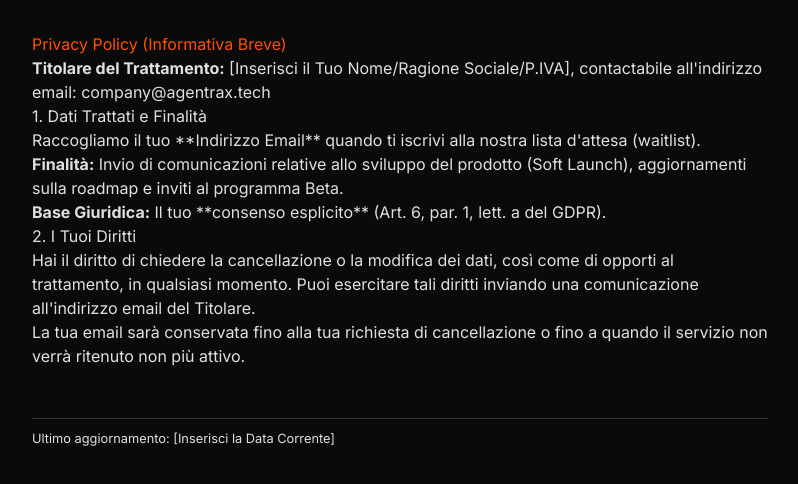
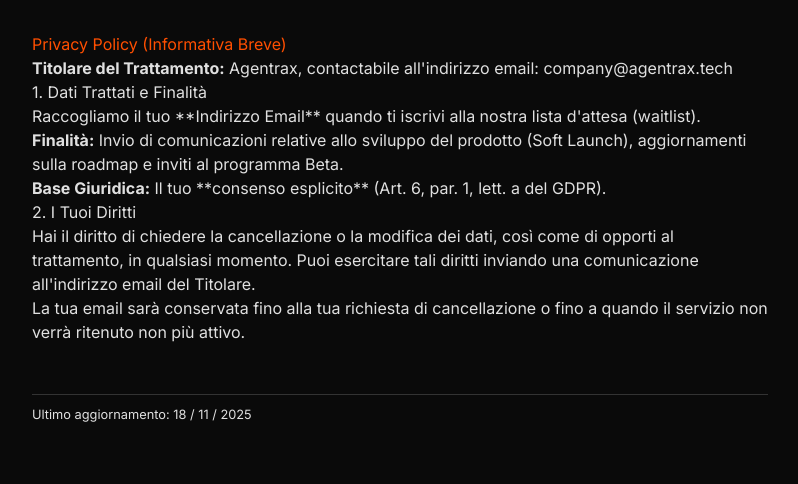
Before and after one commit to Agentrax/agentrax-web, a plain HTML site: page privacy.html in a window 1280 px wide. Shown: the whole page, without its empty margins (0-798 px from the left). Drawn offline with nearby package versions, Linux system fonts and the light colour scheme.

Commit message:
Update privacy.html

```diff
--- a/privacy.html
+++ b/privacy.html
@@ -10,7 +10,7 @@
 <body>
     <h2>Privacy Policy (Informativa Breve)</h2>
 
-    <p><strong>Titolare del Trattamento:</strong> [Inserisci il Tuo Nome/Ragione Sociale/P.IVA], contactabile all'indirizzo email: company@agentrax.tech</p>
+    <p><strong>Titolare del Trattamento:</strong> Agentrax, contactabile all'indirizzo email: company@agentrax.tech</p>
 
     <h3>1. Dati Trattati e Finalità</h3>
     <p>Raccogliamo il tuo **Indirizzo Email** quando ti iscrivi alla nostra lista d'attesa (waitlist).</p>
@@ -24,7 +24,7 @@
     <p>La tua email sarà conservata fino alla tua richiesta di cancellazione o fino a quando il servizio non verrà ritenuto non più attivo.</p>
 
     <div style="margin-top: 50px; border-top: 1px solid #333; padding-top: 10px;">
-        <p style="font-size: 0.8rem;">Ultimo aggiornamento: [Inserisci la Data Corrente]</p>
+        <p style="font-size: 0.8rem;">Ultimo aggiornamento: 18 / 11 / 2025</p>
     </div>
 </body>
 </html>
```
